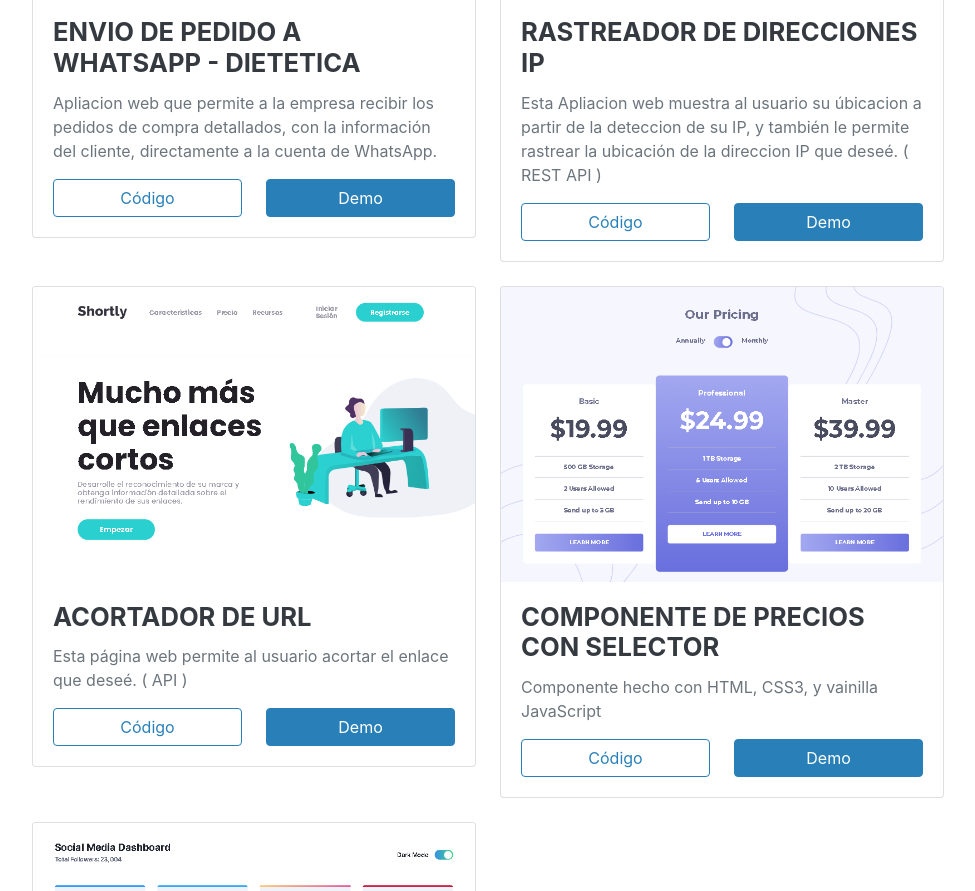
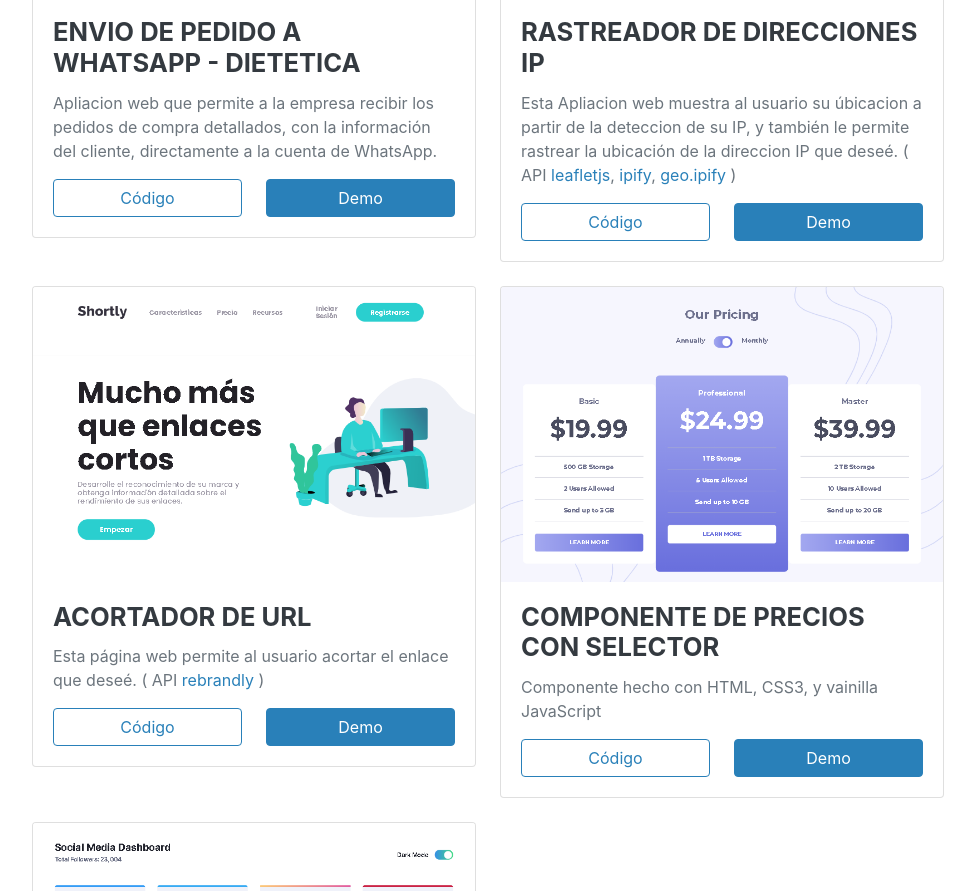
Before and after one commit to Francoveliz/Personal-portfolio, a plain HTML site: page index.html in a window 1280 px wide. Shown: the part 1295-2186 px from the top of the page, without its empty margins (288-1263 px from the left). Drawn offline with nearby package versions, Linux system fonts and the light colour scheme; a web font is replaced by a local one.

Commit message:
Update index.html

```diff
--- a/index.html
+++ b/index.html
@@ -70,7 +70,7 @@
         <section class="resume-section" id="portfolio">
             <div class="resume-section-content">
                 <h2 class="mb-5">últimos proyectos</h2>
-                <div class="row">
+                <div class="row ">
                     <!-- velistore -->
                     <div class="col-md-6 mb-4">
                         <div class="card">
@@ -102,7 +102,9 @@
                                 <h5 class="card-title">Rastreador de direcciones IP</h5>
                                 <p class="card-text">Esta Apliacion web muestra al usuario su úbicacion a partir de la
                                     deteccion de su IP, y también le permite rastrear la ubicación de la direccion IP
-                                    que deseé. ( REST API )</p>
+                                    que deseé. ( API <a href="https://leafletjs.com/" target="_blank">leafletjs</a>, <a
+                                        href="https://www.ipify.org/" target="_blank">ipify</a>, <a
+                                        href="https://geo.ipify.org/" target="_blank">geo.ipify</a> )</p>
                                 <div class="row">
                                     <div class="col">
                                         <a href="https://github.com/Francoveliz/rastreador-ip"
@@ -123,7 +125,7 @@
                             <div class="card-body">
                                 <h5 class="card-title">Acortador de URL</h5>
                                 <p class="card-text">Esta página web permite al usuario acortar el enlace que deseé.
-                                    ( API )</p>
+                                    ( API <a href="https://rebrandly.com/" target="_blank">rebrandly</a> )</p>
                                 <div class="row">
                                     <div class="col">
                                         <a href="https://github.com/Francoveliz/acortador-URL-API"
```
